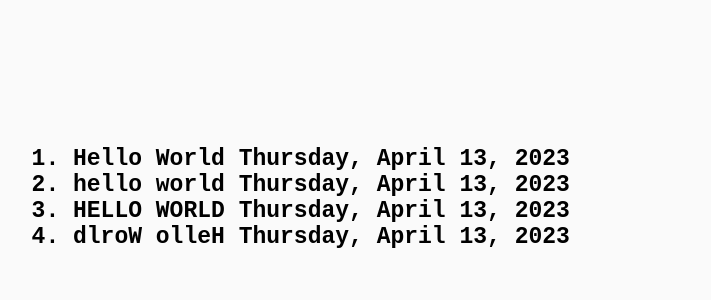
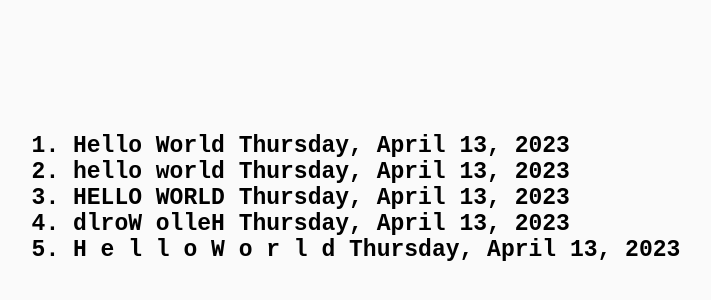
Before and after one commit to heldersonfarias/treino, a React (Create React App) app in the folder Módulo 2/React/introducao-ao-react/: page / in a window 1280 px wide. Shown: the part 202-502 px from the top of the page, without its empty margins (55-766 px from the left). Built offline with nearby package versions, Linux system fonts and the light colour scheme.

Commit message:
Quinto Hello, World

```diff
--- a/Módulo 2/React/introducao-ao-react/src/App.js
+++ b/Módulo 2/React/introducao-ao-react/src/App.js
@@ -9,7 +9,8 @@ function App() {
       words,
       words.toLowerCase(),
       words.toUpperCase(),
-      words.split('').reverse().join('')
+      words.split('').reverse().join(''),
+      words.split('').join(' ')
     ]
   }
 
```
